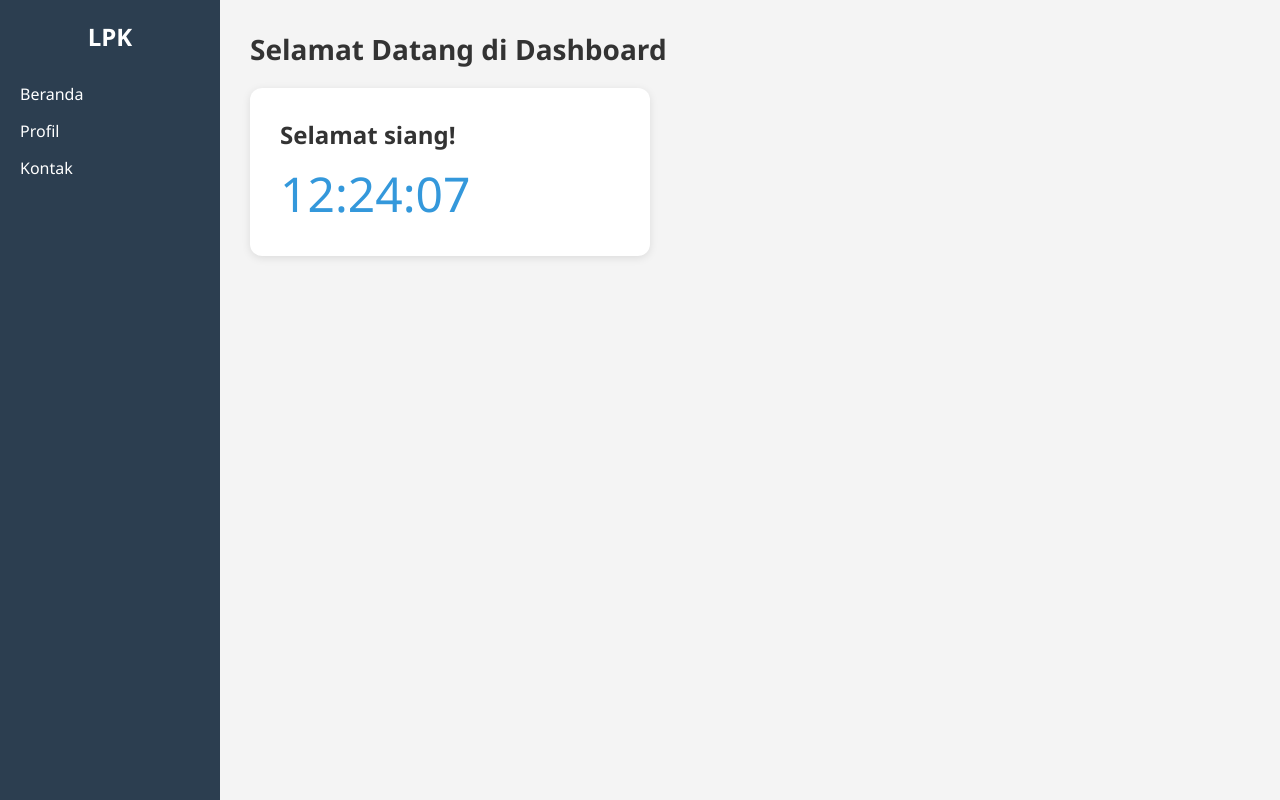
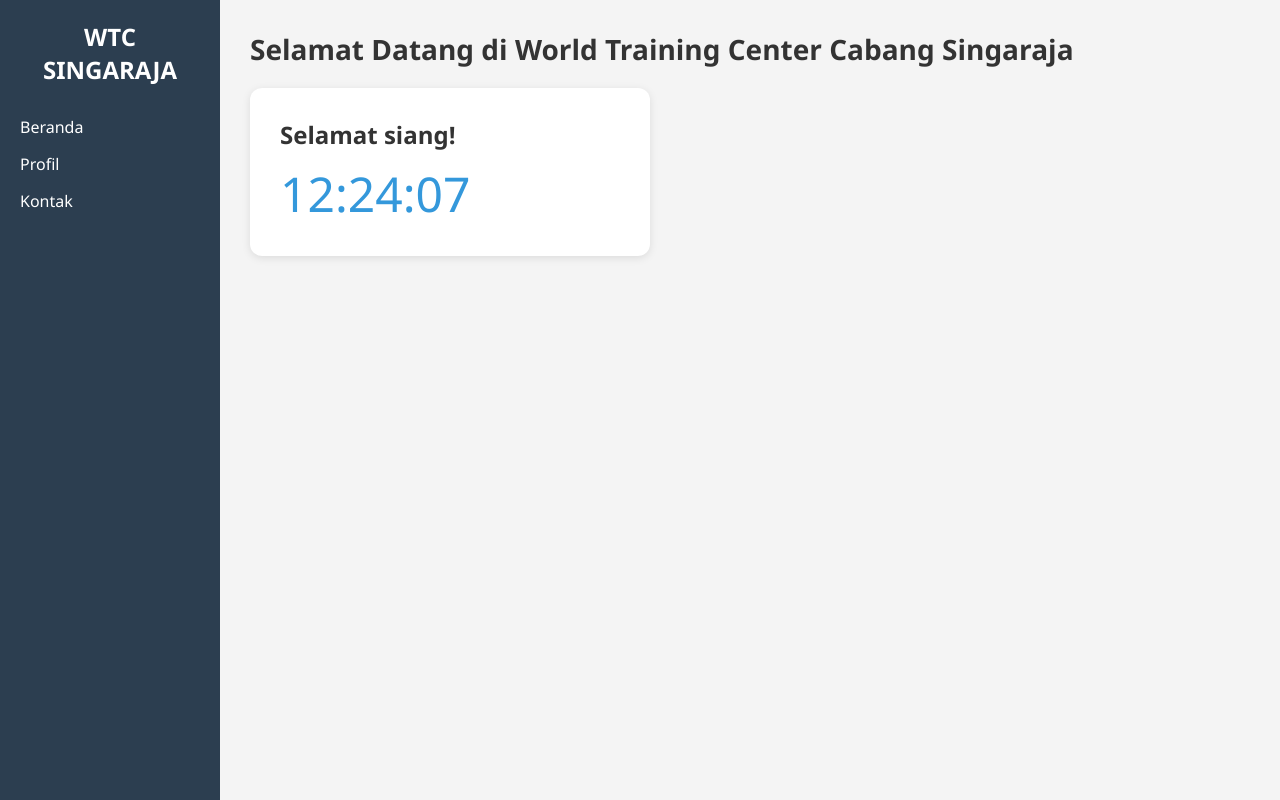
Before and after one commit to justkoding15/DashboardWTC, a plain HTML site: page index.html in a window 1280 px wide. Drawn offline with Linux system fonts and the light colour scheme.

Commit message:
Update index.html

```diff
--- a/index.html
+++ b/index.html
@@ -2,13 +2,13 @@
 <html lang="id">
 <head>
   <meta charset="UTF-8">
-  <title>Dashboard LPK</title>
+  <title>Dashboard LPK WTC Singaraja</title>
   <link rel="stylesheet" href="style.css">
 </head>
 <body>
   <div class="dashboard">
     <aside class="sidebar">
-      <h2>LPK</h2>
+      <h2>WTC SINGARAJA</h2>
       <ul>
         <li>Beranda</li>
         <li>Profil</li>
@@ -18,7 +18,7 @@
 
     <main class="main-content">
       <header class="header">
-        <h1>Selamat Datang di Dashboard</h1>
+        <h1>Selamat Datang di World Training Center Cabang Singaraja</h1>
       </header>
 
       <section class="info-panel">
```
